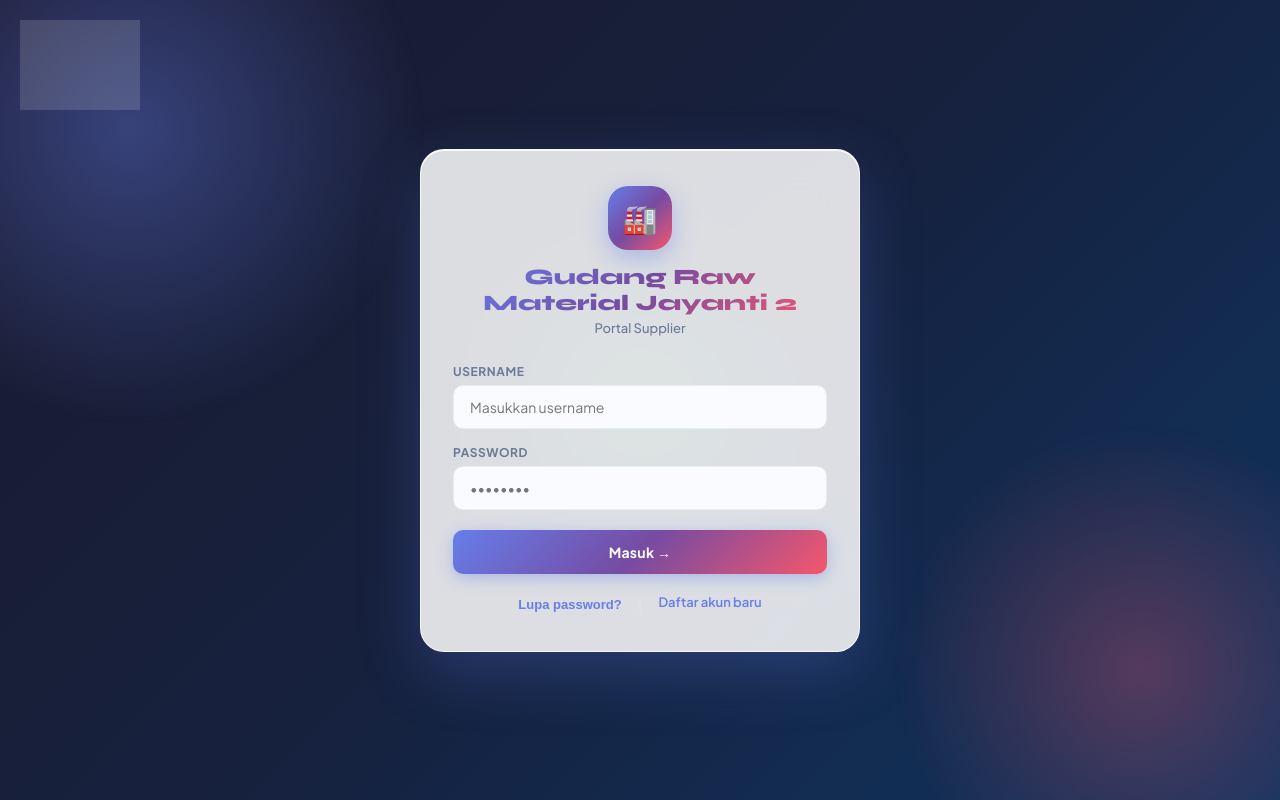
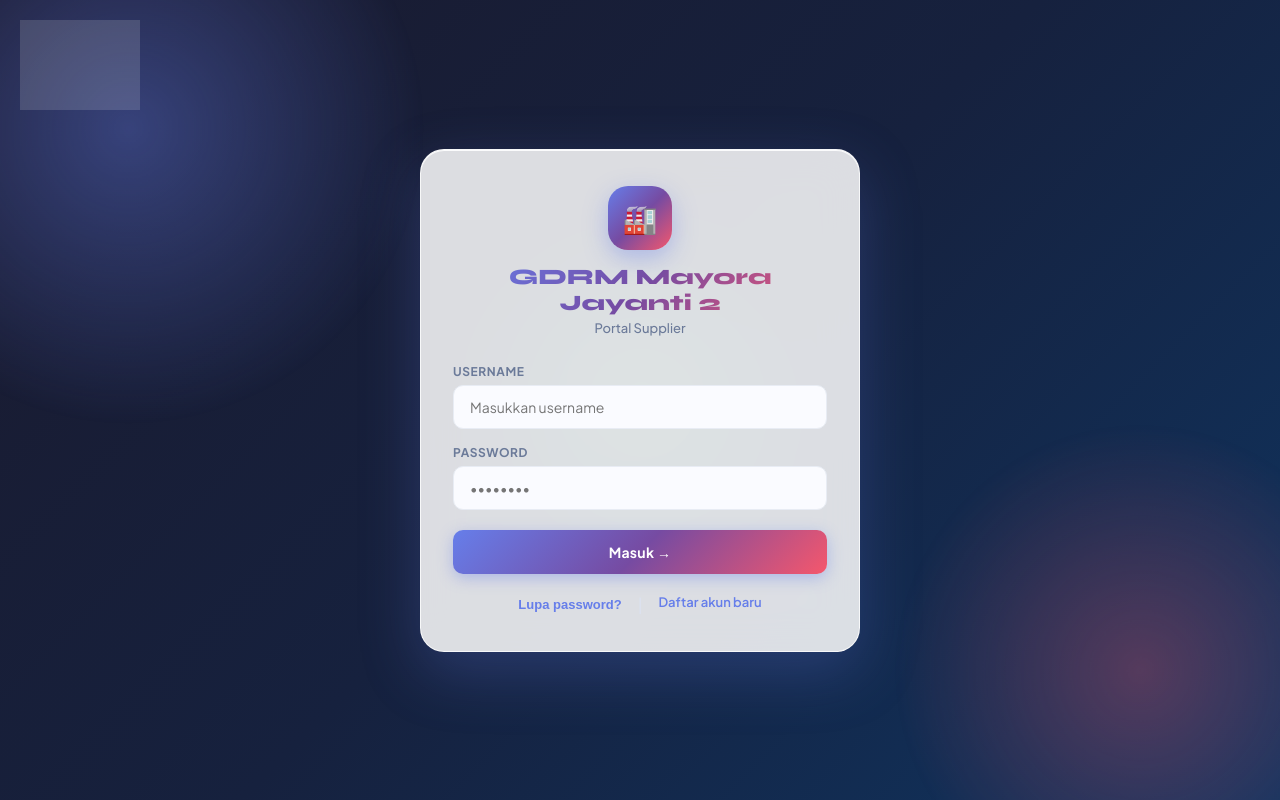
Before and after one commit to gdrmwarehouse/gudang-rm, a Next.js app: page / in a window 1280 px wide. Built offline with nearby package versions, Linux system fonts and the light colour scheme; grey boxes are pictures that could not be loaded.

Commit message:
Update index.js

```diff
--- a/pages/index.js
+++ b/pages/index.js
@@ -36,7 +36,7 @@
         <div className="auth-card">
           <div className="app-header">
             <div className="app-logo">🏭</div>
-            <div className="app-title">Gudang Raw Material Jayanti 2</div>
+            <div className="app-title">GDRM      Mayora Jayanti 2</div>
             <div className="app-subtitle">Portal Supplier </div>
           </div>
           {!showForgot ? (
```
